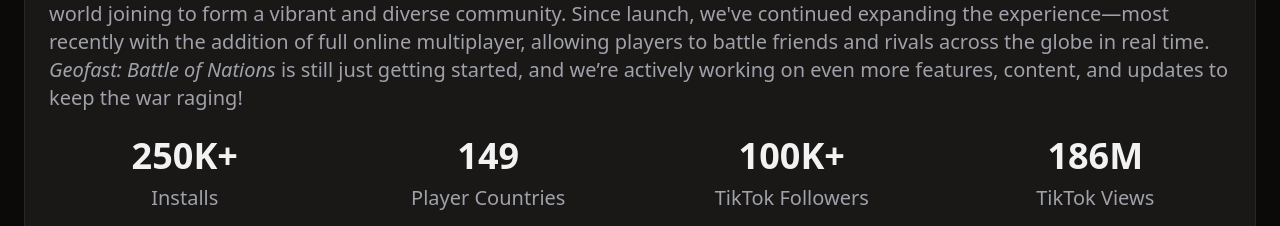
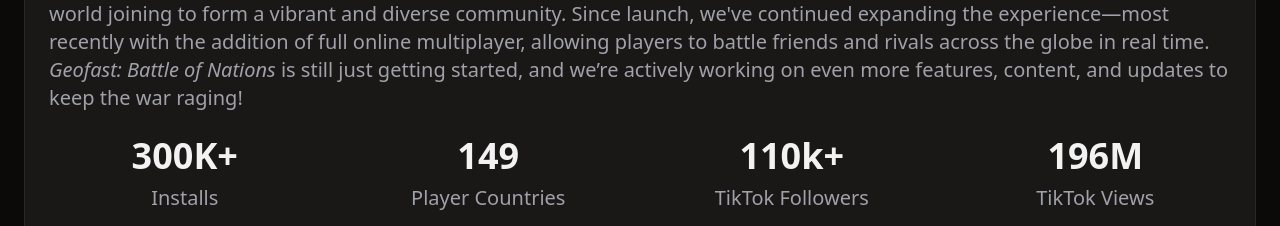
Before and after one commit to utkarshtrivedimdz/geofast-landing-page, a React (Vite) app: page / in a window 1280 px wide. Shown: the part 3780-4006 px from the top of the page. Built offline with nearby package versions, Linux system fonts and the light colour scheme.

Commit message:
Update Statistics.tsx

```diff
--- a/src/components/Statistics.tsx
+++ b/src/components/Statistics.tsx
@@ -6,7 +6,7 @@ export const Statistics = () => {
 
   const stats: statsProps[] = [
     {
-      quantity: "250K+",
+      quantity: "300K+",
       description: "Installs",
     },
     {
@@ -14,11 +14,11 @@ export const Statistics = () => {
       description: "Player Countries",
     },
     {
-      quantity: "100K+",
+      quantity: "110k+",
       description: "TikTok Followers",
     },
     {
-      quantity: "186M",
+      quantity: "196M",
       description: "TikTok Views",
     },
   ];
```
